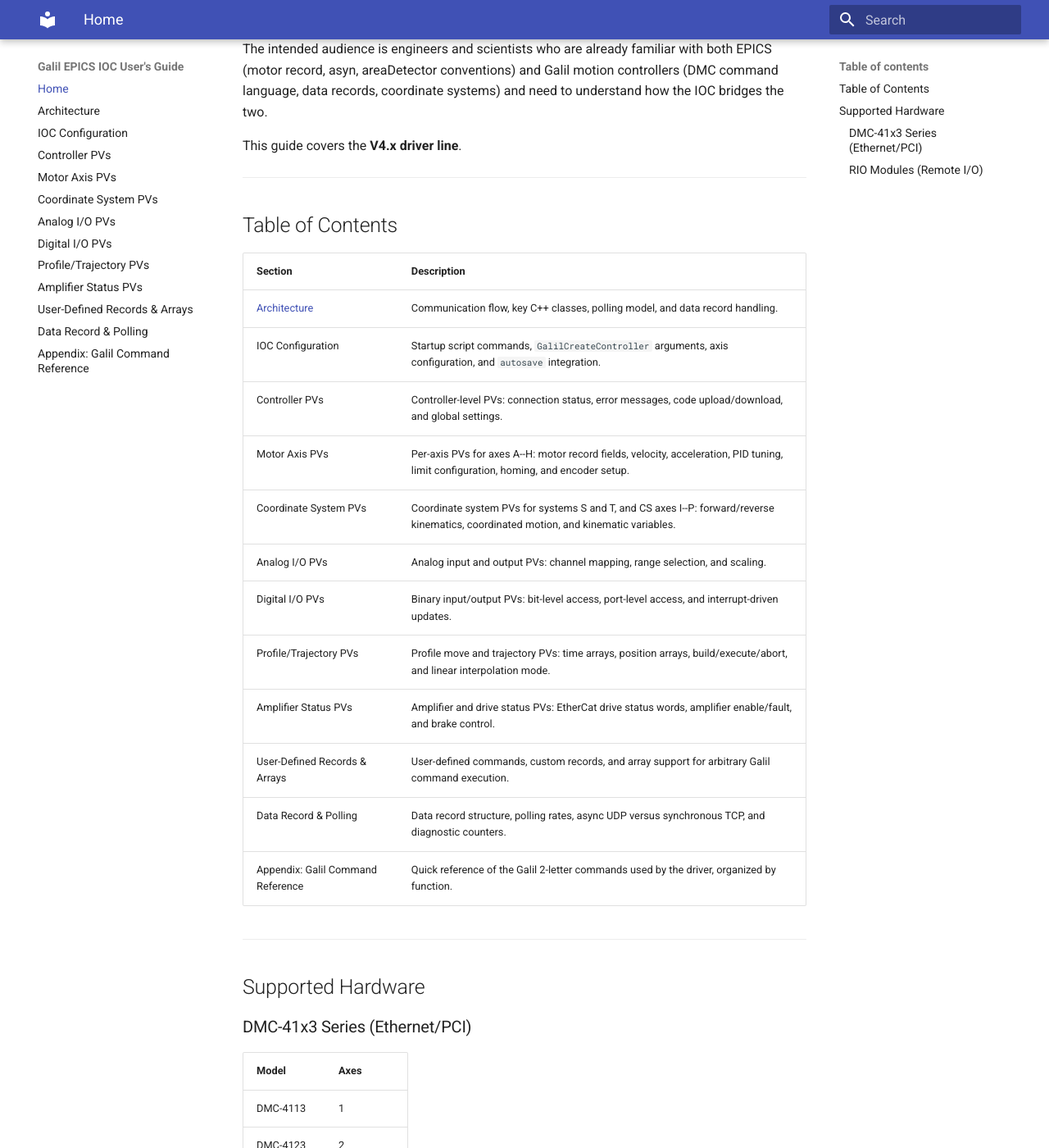
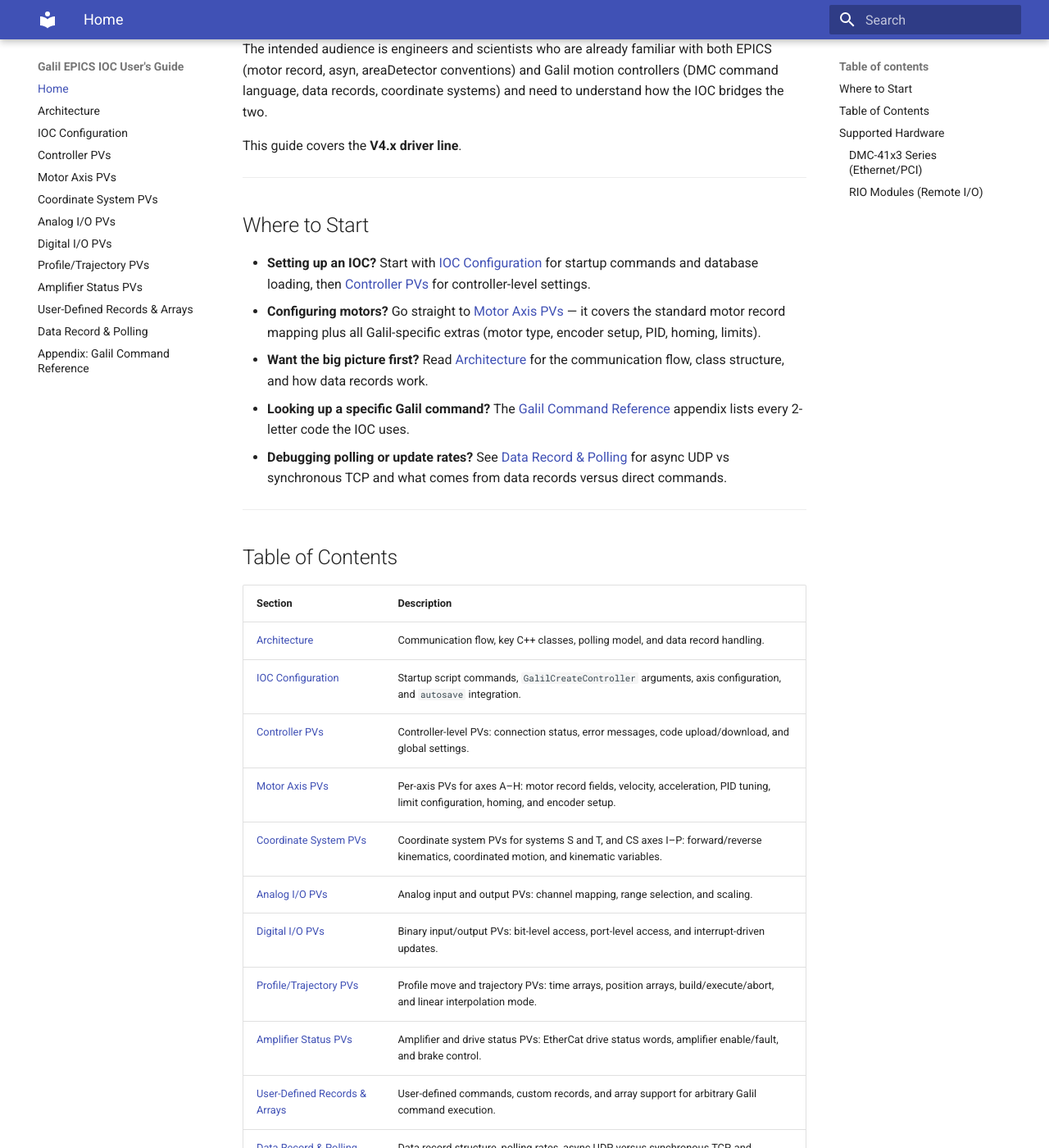
Before and after one commit to als-controls/galil-epics-ioc-guide, an MkDocs documentation site: the page built from docs/index.md, in a window 1280 px wide and 1400 px high, scrolled down 251 px. Shown: the whole window at 82% size. Built offline with MkDocs 1.6.1 and Material for MkDocs 9.7.7, drawn with Linux system fonts in a browser that asks for light colours; some of the changed text lies outside the part shown.

Commit message:
Improve index page with task-oriented entry points and links
Add "Where to Start" section guiding readers by use case, and add
missing hyperlinks to all Table of Contents entries.


Slopped by Claude. De-slopped by daenglis

```diff
--- a/docs/index.md
+++ b/docs/index.md
@@ -8,22 +8,32 @@
 
 ---
 
+## Where to Start
+
+- **Setting up an IOC?** Start with [IOC Configuration](ioc-configuration.md) for startup commands and database loading, then [Controller PVs](controller-pvs.md) for controller-level settings.
+- **Configuring motors?** Go straight to [Motor Axis PVs](motor-axis-pvs.md) — it covers the standard motor record mapping plus all Galil-specific extras (motor type, encoder setup, PID, homing, limits).
+- **Want the big picture first?** Read [Architecture](architecture.md) for the communication flow, class structure, and how data records work.
+- **Looking up a specific Galil command?** The [Galil Command Reference](galil-command-reference.md) appendix lists every 2-letter code the IOC uses.
+- **Debugging polling or update rates?** See [Data Record & Polling](data-record-polling.md) for async UDP vs synchronous TCP and what comes from data records versus direct commands.
+
+---
+
 ## Table of Contents
 
 | Section | Description |
 |---|---|
 | [Architecture](architecture.md) | Communication flow, key C++ classes, polling model, and data record handling. |
-| IOC Configuration | Startup script commands, `GalilCreateController` arguments, axis configuration, and `autosave` integration. |
-| Controller PVs | Controller-level PVs: connection status, error messages, code upload/download, and global settings. |
-| Motor Axis PVs | Per-axis PVs for axes A--H: motor record fields, velocity, acceleration, PID tuning, limit configuration, homing, and encoder setup. |
-| Coordinate System PVs | Coordinate system PVs for systems S and T, and CS axes I--P: forward/reverse kinematics, coordinated motion, and kinematic variables. |
-| Analog I/O PVs | Analog input and output PVs: channel mapping, range selection, and scaling. |
-| Digital I/O PVs | Binary input/output PVs: bit-level access, port-level access, and interrupt-driven updates. |
-| Profile/Trajectory PVs | Profile move and trajectory PVs: time arrays, position arrays, build/execute/abort, and linear interpolation mode. |
-| Amplifier Status PVs | Amplifier and drive status PVs: EtherCat drive status words, amplifier enable/fault, and brake control. |
-| User-Defined Records & Arrays | User-defined commands, custom records, and array support for arbitrary Galil command execution. |
-| Data Record & Polling | Data record structure, polling rates, async UDP versus synchronous TCP, and diagnostic counters. |
-| Appendix: Galil Command Reference | Quick reference of the Galil 2-letter commands used by the driver, organized by function. |
+| [IOC Configuration](ioc-configuration.md) | Startup script commands, `GalilCreateController` arguments, axis configuration, and `autosave` integration. |
+| [Controller PVs](controller-pvs.md) | Controller-level PVs: connection status, error messages, code upload/download, and global settings. |
+| [Motor Axis PVs](motor-axis-pvs.md) | Per-axis PVs for axes A–H: motor record fields, velocity, acceleration, PID tuning, limit configuration, homing, and encoder setup. |
+| [Coordinate System PVs](coordinate-system-pvs.md) | Coordinate system PVs for systems S and T, and CS axes I–P: forward/reverse kinematics, coordinated motion, and kinematic variables. |
+| [Analog I/O PVs](analog-io-pvs.md) | Analog input and output PVs: channel mapping, range selection, and scaling. |
+| [Digital I/O PVs](digital-io-pvs.md) | Binary input/output PVs: bit-level access, port-level access, and interrupt-driven updates. |
+| [Profile/Trajectory PVs](profile-trajectory-pvs.md) | Profile move and trajectory PVs: time arrays, position arrays, build/execute/abort, and linear interpolation mode. |
+| [Amplifier Status PVs](amplifier-status-pvs.md) | Amplifier and drive status PVs: EtherCat drive status words, amplifier enable/fault, and brake control. |
+| [User-Defined Records & Arrays](user-defined-records.md) | User-defined commands, custom records, and array support for arbitrary Galil command execution. |
+| [Data Record & Polling](data-record-polling.md) | Data record structure, polling rates, async UDP versus synchronous TCP, and diagnostic counters. |
+| [Galil Command Reference](galil-command-reference.md) | Quick reference of the Galil 2-letter commands used by the driver, organized by function. |
 
 ---
 
```
